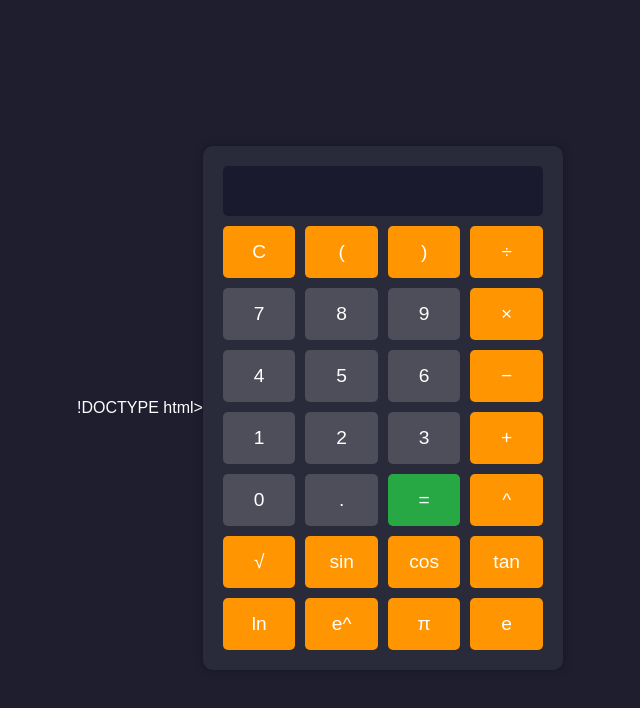
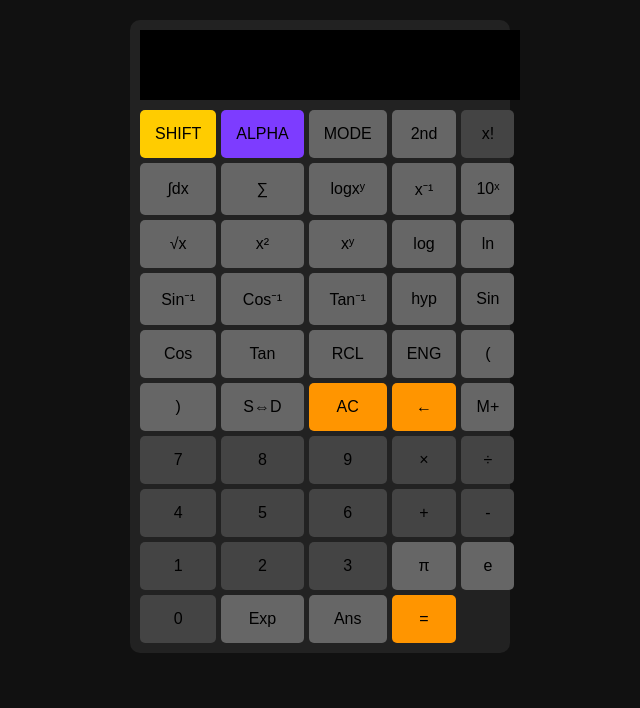
Before and after one commit to utuyounglol/Calculadora, a plain HTML site: page index.html in a window 1280 px wide. Shown: the whole page, without its empty margins (320-960 px from the left). Drawn offline with Linux system fonts and the light colour scheme.

Commit message:
Update index.html

```diff
--- a/index.html
+++ b/index.html
@@ -1,120 +1,190 @@
-!DOCTYPE html>
+<!DOCTYPE html>
 <html lang="es">
 <head>
   <meta charset="UTF-8">
-    <meta name="viewport" content="width=device-width, initial-scale=1.0">
+  <meta name="viewport" content="width=device-width, initial-scale=1">
   <title>Calculadora Científica</title>
   <style>
     body {
       font-family: Arial, sans-serif;
-            display: flex;
-            justify-content: center;
-            align-items: center;
-            height: 100vh;
-            background-color: #1e1e2e;
+      text-align: center;
+      background: #111;
       color: white;
+      margin: 0;
+      padding: 20px;
     }
     .calculator {
-            width: 320px;
-            background: #292b3a;
-            padding: 20px;
+      width: 360px;
+      margin: 0 auto;
+      padding: 10px;
       border-radius: 10px;
-            box-shadow: 0 0 10px rgba(0, 0, 0, 0.3);
-            text-align: center;
+      background: #222;
     }
-        .display {
+    .screen {
       width: 100%;
       height: 50px;
       font-size: 1.5em;
       text-align: right;
+      margin-bottom: 10px;
+      background: black;
+      color: white;
+      border: none;
       padding: 10px;
-            background: #1a1a2e;
-            border: none;
-            color: white;
-            border-radius: 5px;
-            margin-bottom: 10px;
     }
     .buttons {
       display: grid;
-            grid-template-columns: repeat(4, 1fr);
-            gap: 10px;
+      grid-template-columns: repeat(5, 1fr);
+      gap: 5px;
     }
     button {
       padding: 15px;
-            font-size: 1.2em;
+      font-size: 1em;
+      cursor: pointer;
       border: none;
-            cursor: pointer;
       border-radius: 5px;
-            transition: 0.3s;
+      transition: background 0.2s;
     }
-        .btn-operator { background: #ff9500; color: white; }
-        .btn-number { background: #4e4e5a; color: white; }
-        .btn-equal { background: #28a745; color: white; }
-        .btn-clear { background: #dc3545; color: white; }
-        button:hover { opacity: 0.8; }
+    button:hover {
+      opacity: 0.9;
+    }
+    /* Colores para distintos grupos */
+    .gray { background: #666; }
+    .orange { background: #ff9500; }
+    .dark-gray { background: #444; }
+    .yellow { background: #ffcc00; color: black; }
+    .purple { background: #7d3cff; }
   </style>
 </head>
 <body>
-
   <div class="calculator">
-        <input type="text" id="display" class="display" disabled>
+    <input type="text" id="screen" class="screen" disabled>
     <div class="buttons">
-            <button class="btn-operator" onclick="clearDisplay()">C</button>
-            <button class="btn-operator" onclick="appendToDisplay('(')">(</button>
-            <button class="btn-operator" onclick="appendToDisplay(')')">)</button>
-            <button class="btn-operator" onclick="appendToDisplay('/')">÷</button>
-
-            <button class="btn-number" onclick="appendToDisplay('7')">7</button>
-            <button class="btn-number" onclick="appendToDisplay('8')">8</button>
-            <button class="btn-number" onclick="appendToDisplay('9')">9</button>
-            <button class="btn-operator" onclick="appendToDisplay('*')">×</button>
-
-            <button class="btn-number" onclick="appendToDisplay('4')">4</button>
-            <button class="btn-number" onclick="appendToDisplay('5')">5</button>
-            <button class="btn-number" onclick="appendToDisplay('6')">6</button>
-            <button class="btn-operator" onclick="appendToDisplay('-')">−</button>
-
-            <button class="btn-number" onclick="appendToDisplay('1')">1</button>
-            <button class="btn-number" onclick="appendToDisplay('2')">2</button>
-            <button class="btn-number" onclick="appendToDisplay('3')">3</button>
-            <button class="btn-operator" onclick="appendToDisplay('+')">+</button>
-
-            <button class="btn-number" onclick="appendToDisplay('0')">0</button>
-            <button class="btn-number" onclick="appendToDisplay('.')">.</button>
-            <button class="btn-equal" onclick="calculate()">=</button>
-            <button class="btn-operator" onclick="appendToDisplay('**')">^</button>
-
-            <button class="btn-operator" onclick="appendToDisplay('Math.sqrt(')">√</button>
-            <button class="btn-operator" onclick="appendToDisplay('Math.sin(')">sin</button>
-            <button class="btn-operator" onclick="appendToDisplay('Math.cos(')">cos</button>
-            <button class="btn-operator" onclick="appendToDisplay('Math.tan(')">tan</button>
-
-            <button class="btn-operator" onclick="appendToDisplay('Math.log(')">ln</button>
-            <button class="btn-operator" onclick="appendToDisplay('Math.exp(')">e^</button>
-            <button class="btn-operator" onclick="appendToDisplay('Math.PI')">π</button>
-            <button class="btn-operator" onclick="appendToDisplay('Math.E')">e</button>
+      <!-- Fila 1 -->
+      <button class="yellow" onclick="placeholder('SHIFT')">SHIFT</button>
+      <button class="purple" onclick="placeholder('ALPHA')">ALPHA</button>
+      <button class="gray" onclick="placeholder('MODE')">MODE</button>
+      <button class="gray" onclick="placeholder('2nd')">2nd</button>
+      <button class="dark-gray" onclick="appendToScreen('fact(')">x!</button>
+      <!-- Fila 2 -->
+      <button class="gray" onclick="placeholder('∫dx')">∫dx</button>
+      <button class="gray" onclick="placeholder('∑')">∑</button>
+      <button class="gray" onclick="placeholder('logxʸ')">logxʸ</button>
+      <button class="gray" onclick="placeholder('x⁻¹')">x⁻¹</button>
+      <button class="gray" onclick="placeholder('10ˣ')">10ˣ</button>
+      <!-- Fila 3 -->
+      <button class="gray" onclick="appendToScreen('sqrt(')">√x</button>
+      <button class="gray" onclick="appendToScreen('^2')">x²</button>
+      <button class="gray" onclick="appendToScreen('^')">xʸ</button>
+      <button class="gray" onclick="appendToScreen('log(')">log</button>
+      <button class="gray" onclick="appendToScreen('ln(')">ln</button>
+      <!-- Fila 4 -->
+      <button class="gray" onclick="appendToScreen('asin(')">Sin⁻¹</button>
+      <button class="gray" onclick="appendToScreen('acos(')">Cos⁻¹</button>
+      <button class="gray" onclick="appendToScreen('atan(')">Tan⁻¹</button>
+      <button class="gray" onclick="placeholder('hyp')">hyp</button>
+      <button class="gray" onclick="appendToScreen('sin(')">Sin</button>
+      <!-- Fila 5 -->
+      <button class="gray" onclick="appendToScreen('cos(')">Cos</button>
+      <button class="gray" onclick="appendToScreen('tan(')">Tan</button>
+      <button class="gray" onclick="placeholder('RCL')">RCL</button>
+      <button class="gray" onclick="placeholder('ENG')">ENG</button>
+      <button class="gray" onclick="appendToScreen('(')">(</button>
+      <!-- Fila 6 -->
+      <button class="gray" onclick="appendToScreen(')')">)</button>
+      <button class="gray" onclick="placeholder('S⇔D')">S⇔D</button>
+      <button class="orange" onclick="clearScreen()">AC</button>
+      <button class="orange" onclick="backspace()">←</button>
+      <button class="gray" onclick="placeholder('M+')">M+</button>
+      <!-- Fila 7 -->
+      <button class="dark-gray" onclick="appendToScreen('7')">7</button>
+      <button class="dark-gray" onclick="appendToScreen('8')">8</button>
+      <button class="dark-gray" onclick="appendToScreen('9')">9</button>
+      <button class="dark-gray" onclick="appendToScreen('×')">×</button>
+      <button class="dark-gray" onclick="appendToScreen('÷')">÷</button>
+      <!-- Fila 8 -->
+      <button class="dark-gray" onclick="appendToScreen('4')">4</button>
+      <button class="dark-gray" onclick="appendToScreen('5')">5</button>
+      <button class="dark-gray" onclick="appendToScreen('6')">6</button>
+      <button class="dark-gray" onclick="appendToScreen('+')">+</button>
+      <button class="dark-gray" onclick="appendToScreen('-')">-</button>
+      <!-- Fila 9 -->
+      <button class="dark-gray" onclick="appendToScreen('1')">1</button>
+      <button class="dark-gray" onclick="appendToScreen('2')">2</button>
+      <button class="dark-gray" onclick="appendToScreen('3')">3</button>
+      <button class="gray" onclick="appendToScreen('π')">π</button>
+      <button class="gray" onclick="appendToScreen('e')">e</button>
+      <!-- Fila 10 -->
+      <button class="dark-gray" onclick="appendToScreen('0')">0</button>
+      <button class="gray" onclick="appendToScreen('Exp(')">Exp</button>
+      <button class="gray" onclick="appendToScreen('Ans')">Ans</button>
+      <button class="orange" onclick="calculate()">=</button>
     </div>
   </div>
 
   <script>
-        function appendToDisplay(value) {
-            document.getElementById("display").value += value;
+    // Variable para almacenar el resultado anterior
+    let prevAns = '';
+
+    // Verificación al cargar
+    window.onload = function() {
+      console.log("Calculadora cargada correctamente.");
+    };
+
+    // Función para mostrar mensajes de botones no implementados
+    function placeholder(func) {
+      alert('Función ' + func + ' no implementada.');
     }
 
-        function clearDisplay() {
-            document.getElementById("display").value = "";
+    // Función para agregar texto a la pantalla
+    function appendToScreen(value) {
+      const screen = document.getElementById('screen');
+      // Si se usa Ans, reemplaza por el valor de la respuesta anterior
+      if (value === 'Ans') {
+        screen.value += prevAns;
+      } else {
+        screen.value += value;
+      }
     }
 
-        function calculate() {
-            try {
-                let result = eval(document.getElementById("display").value);
-                document.getElementById("display").value = result;
-            } catch (error) {
-                alert("Error en la expresión");
-                clearDisplay();
+    // Función para borrar todo
+    function clearScreen() {
+      document.getElementById('screen').value = '';
     }
+
+    // Función para borrar el último carácter
+    function backspace() {
+      const screen = document.getElementById('screen');
+      screen.value = screen.value.slice(0, -1);
     }
-    </script>
 
-</body>
-</html>
+    // Función factorial
+    function fact(n) {
+      n = Number(n);
+      if (n < 0) return NaN;
+      if (n === 0 || n === 1) return 1;
+      let result = 1;
+      for (let i = 2; i <= n; i++) {
+        result *= i;
+      }
+      return result;
+    }
+
+    // Aseguramos que Math.log10 exista
+    if (!Math.log10) {
+      Math.log10 = function(x) {
+        return Math.log(x) / Math.LN10;
+      };
+    }
+
+    // Función para convertir la expresión a una forma evaluable en JavaScript
+    function convertExpression(expr) {
+      // Reemplazos básicos
+      expr = expr.replace(/×/g, "*");
+      expr = expr.replace(/÷/g, "/");
+      expr = expr.replace(/π/g, "Math.PI");
+      // Para 'e' se reemplaza solo si es una variable aislada (utilizando espacios o inicio/final)
+      expr = expr.replace(/\be\b/g, "Math.E");
+      // Reemplazar ^ por **
+      expr = expr.replace(/\^/g, "**");
+      // Funciones trigonométricas y otras funciones de Math
+      expr = expr.replace(/sqrt
```
Lines whose indentation alone changed are shown as unchanged.
